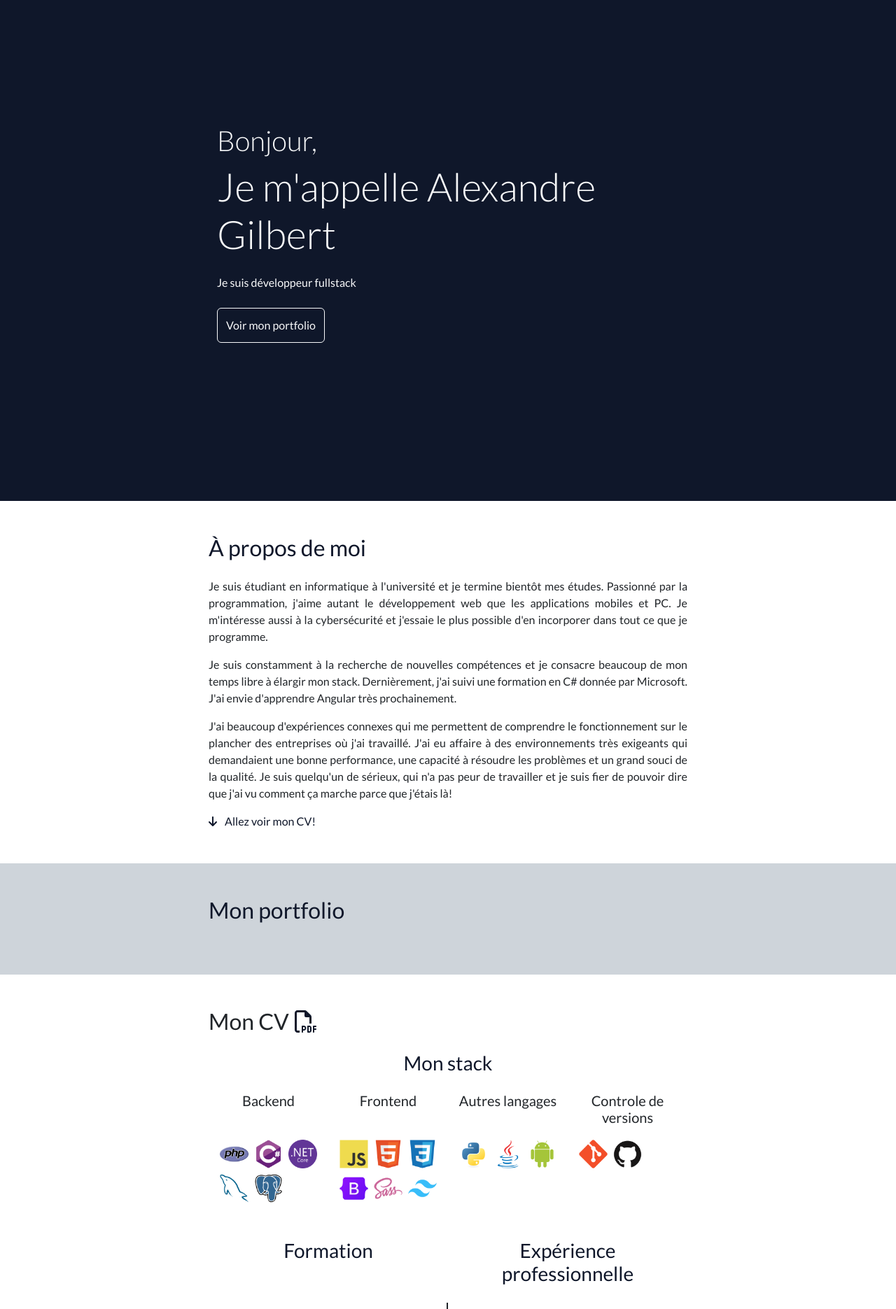
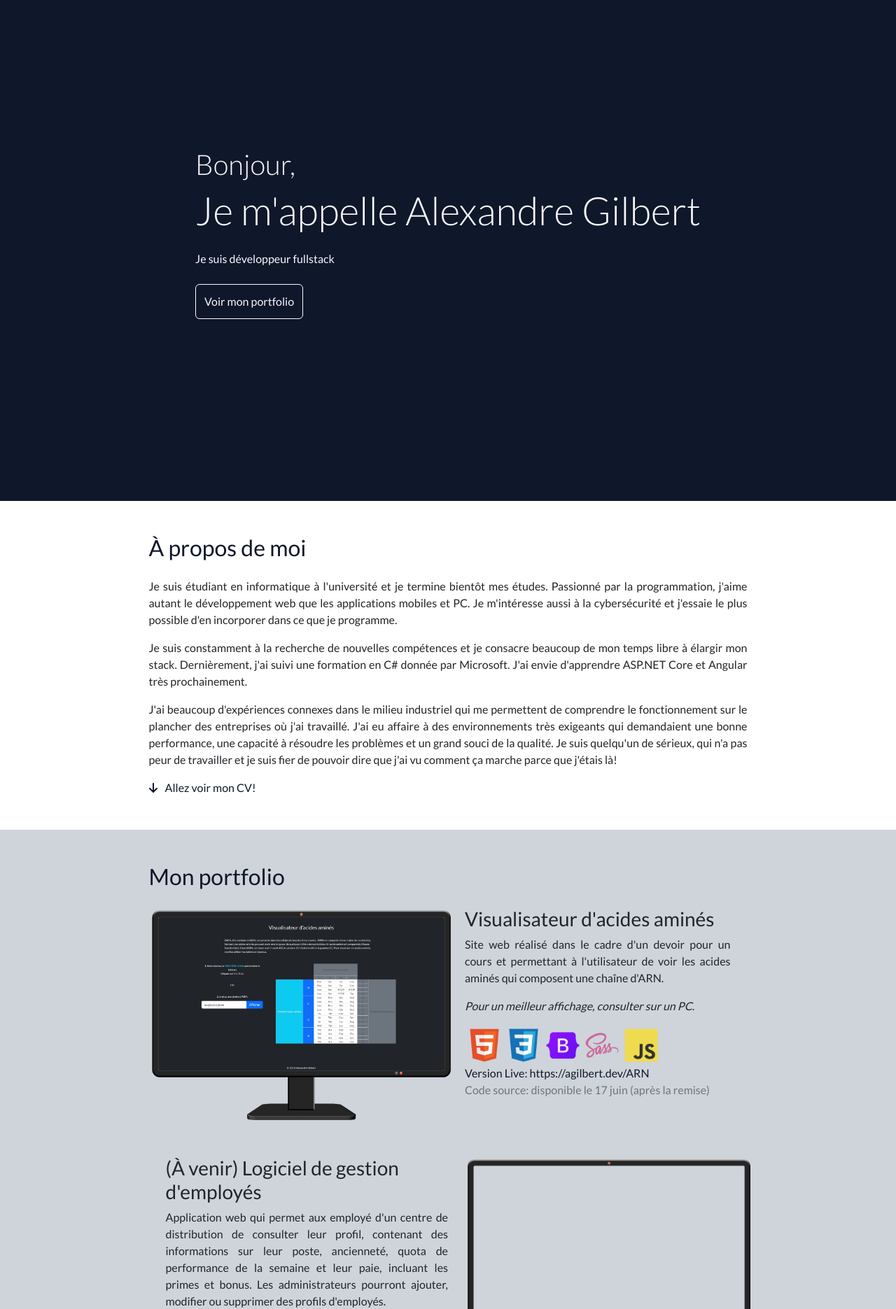
Before and after one commit to AGilbertDev/Portfolio, a PHP site: page / in a window 1280 px wide. Shown: the part 84-1955 px from the top of the page at 70% size. Run offline with PHP 8.4, Linux system fonts and the light colour scheme.

Commit message:
Projects update

```diff
--- a/css/styles.css
+++ b/css/styles.css
@@ -225,7 +225,7 @@ img {
 #projects,
 #resume,
 #contact {
-  width: 75%;
+  width: 80%;
 }
 
 /* Small screen */
@@ -263,7 +263,16 @@ img {
   #projects,
   #resume,
   #contact {
-    width: 60%;
+    width: 75%;
   }
 }
-/* Extra extra large screen *//*# sourceMappingURL=styles.css.map */
+/* Extra extra large screen */
+.showcase {
+  min-width: 100%;
+  height: auto;
+}
+
+.project .icon {
+  width: 3rem;
+  height: 3rem;
+}/*# sourceMappingURL=styles.css.map */
--- a/css/styles.scss
+++ b/css/styles.scss
@@ -224,7 +224,7 @@ img {
 #projects,
 #resume,
 #contact {
-  width: 75%;
+  width: 80%;
 }
 
 /* Small screen */
@@ -265,10 +265,20 @@ img {
   #projects,
   #resume,
   #contact {
-    width: 60%;
+    width: 75%;
   }
 }
 
 /* Extra extra large screen */
 @media screen and (min-width: 1400px) {
 }
+
+.showcase {
+  min-width: 100%;
+  height: auto;
+}
+
+.project .icon {
+  width: 3rem;
+  height: 3rem;
+}
--- a/includes/SMTP_Account.php
+++ b/includes/SMTP_Account.php
@@ -1,4 +1,4 @@
 <?php
-$recipientName = ************************************
-$recipientEmail = ***********************************
-$pwd = **********************************************
+$recipientName = "Alexandre Gilbert";
+$recipientEmail = "alexandre.gilbert.dev@gmail.com";
+$pwd = "ogqb uspf jqbp vgze";
--- a/index.php
+++ b/index.php
@@ -71,11 +71,11 @@
     <div class="container px-0 py-5">
       <div id="about" class="mx-auto">
         <h2 class="fw-normal text-main-color mb-4">À propos de moi</h2>
-        <p class="text-justify">Je suis étudiant en informatique à l'université et je termine bientôt mes études. Passionné par la programmation, j'aime autant le développement web que les applications mobiles et PC. Je m'intéresse aussi à la cybersécurité et j'essaie le plus possible d'en incorporer dans tout ce que je programme. </p>
+        <p class="text-justify">Je suis étudiant en informatique à l'université et je termine bientôt mes études. Passionné par la programmation, j'aime autant le développement web que les applications mobiles et PC. Je m'intéresse aussi à la cybersécurité et j'essaie le plus possible d'en incorporer dans ce que je programme. </p>
 
-        <p class="text-justify">Je suis constamment à la recherche de nouvelles compétences et je consacre beaucoup de mon temps libre à élargir mon stack. Dernièrement, j'ai suivi une formation en C# donnée par Microsoft. J'ai envie d'apprendre Angular très prochainement. </p>
+        <p class="text-justify">Je suis constamment à la recherche de nouvelles compétences et je consacre beaucoup de mon temps libre à élargir mon stack. Dernièrement, j'ai suivi une formation en C# donnée par Microsoft. J'ai envie d'apprendre ASP.NET Core et Angular très prochainement. </p>
 
-        <p class="text-justify">J'ai beaucoup d'expériences connexes qui me permettent de comprendre le fonctionnement sur le plancher des entreprises où j'ai travaillé. J'ai eu affaire à des environnements très exigeants qui demandaient une bonne performance, une capacité à résoudre les problèmes et un grand souci de la qualité. Je suis quelqu'un de sérieux, qui n'a pas peur de travailler et je suis fier de pouvoir dire que j'ai vu comment ça marche parce que j'étais là!</p>
+        <p class="text-justify">J'ai beaucoup d'expériences connexes dans le milieu industriel qui me permettent de comprendre le fonctionnement sur le plancher des entreprises où j'ai travaillé. J'ai eu affaire à des environnements très exigeants qui demandaient une bonne performance, une capacité à résoudre les problèmes et un grand souci de la qualité. Je suis quelqu'un de sérieux, qui n'a pas peur de travailler et je suis fier de pouvoir dire que j'ai vu comment ça marche parce que j'étais là!</p>
 
         <a href="#resume"><i class="fa-solid fa-arrow-down me-2"></i> Allez voir mon CV!</a>
       </div>
@@ -83,14 +83,58 @@
 
     <!-- Projects -->
     <div class="container-fluid bg-dark-subtle p-0 m-0">
-      <div class="container bg-dark-subtle px-0 py-5">
+      <div class="container px-0 py-5">
         <div id="projects" class="mx-auto">
           <h2 class="fw-normal text-main-color mb-4">Mon portfolio</h2>
-          <p></p>
+
+          <!-- Projet 1 -->
+          <div class="project row row-cols-1 row-cols-lg-2 d-flex flex-column-reverse flex-lg-row mb-5">
+            <div class="col">
+              <a href="https://agilbert.dev/ARN"><img src="images/project1.png" alt="" class="showcase"></a>
+            </div>
+            <div class="col px-lg-4">
+              <h3>Visualisateur d&apos;acides amin&eacute;s</h3>
+              <p class="text-justify">Site web r&eacute;alis&eacute; dans le cadre d&apos;un devoir pour un cours et permettant &agrave; l&apos;utilisateur de voir les acides amin&eacute;s qui composent une cha&icirc;ne d&apos;ARN.</p>
+              <p><em>Pour un meilleur affichage, consulter sur un PC.</em></p>
+              <div class="d-flex">
+                <img src="images/HTML5.png" alt="" title="HTML" class="icon">
+                <img src="images/CSS3.png" alt="" title="CSS" class="icon">
+                <img src="images/Bootstrap.png" alt="" title="Bootstrap" class="icon">
+                <img src="images/Sass.png" alt="" title="Sass" class="icon">
+                <img src="images/JavaScript.png" alt="" title="Javascript" class="icon">
+              </div>
+              <div>
+                <a href="https://agilbert.dev/ARN">Version Live: https://agilbert.dev/ARN</a>
+                <p class="text-secondary">Code source: disponible le 17 juin (apr&egrave;s la remise)</p>
+              </div>
+            </div>
+          </div>
+
+          <!-- Projet 2 -->
+          <div class="project row d-flex d-flex flex-column-reverse flex-lg-row-reverse">
+            <div class="col">
+              <img src="images/monitor.png" alt="" class="showcase">
+            </div>
+            <div class="col px-lg-4">
+              <h3>(&Agrave; venir) Logiciel de gestion d&apos;employ&eacute;s</h3>
+              <p class="text-justify">Application web qui permet aux employ&eacute; d&apos;un centre de distribution de consulter leur profil, contenant des informations sur leur poste, anciennet&eacute;, quota de performance de la semaine et leur paie, incluant les primes et bonus. Les administrateurs pourront ajouter, modifier ou supprimer des profils d'employ&eacute;s.</p>
+              <div class="d-flex">
+                <img src="images/php.png" alt="" title="php" class="icon">
+                <img src="images/mysql.png" alt="" title="mysql" class="icon">
+                <img src="images/HTML5.png" alt="" title="HTML" class="icon">
+                <img src="images/CSS3.png" alt="" title="CSS" class="icon">
+                <img src="images/Bootstrap.png" alt="" title="Bootstrap" class="icon">
+                <img src="images/Sass.png" alt="" title="Sass" class="icon">
+                <img src="images/JavaScript.png" alt="" title="Javascript" class="icon">
+              </div>
+            </div>
+          </div>
+
         </div>
       </div>
     </div>
 
+    <!-- CV -->
     <div class="container-fluid p-0 m-0">
       <div class="container px-0 py-5">
         <div id="resume" class="mx-auto">
@@ -112,7 +156,6 @@
               <div class="d-flex flex-wrap mb-4">
                 <img src="images/PHP.png" alt="php" title="PHP">
                 <img src="images/CSharp.png" alt="C#" title="C#">
-                <img src="images/NETcore.png" alt=".Net Core" title=".NET Core">
                 <img src="images/MySQL.png" alt="MySQL" title="MySQL">
                 <img src="images/PostgresSQL.png" alt="PostgreSQL" title="PostgreSQL">
               </div>
@@ -123,7 +166,7 @@
                   <img src="images/HTML5.png" alt="HTML 5" title="HTML">
                   <img src="images/CSS3.png" alt="CSS 3" title="CSS">
                   <img src="images/Bootstrap.png" alt="Bootstrap" title="Bootstrap">
-                  <img src="images/Sass.png" alt="Sass">
+                  <img src="images/Sass.png" alt="Sass" title="Sass">
                   <img src="images/TailwindCSS.png" alt="Tailwind" title="Tailwind">
                 </div>
               </div>
@@ -238,7 +281,6 @@
                 <div class="d-flex flex-wrap w-100 p-0">
                   <img src="images/PHP.png" alt="php" title="PHP">
                   <img src="images/CSharp.png" alt="C#" title="C#">
-                  <img src="images/NETcore.png" alt=".Net Core" title=".NET Core">
                   <img src="images/MySQL.png" alt="MySQL" title="MySQL">
                   <img src="images/PostgresSQL.png" alt="PostgreSQL" title="PostgreSQL">
                 </div>
@@ -249,7 +291,7 @@
                   <img src="images/HTML5.png" alt="HTML 5" title="HTML">
                   <img src="images/CSS3.png" alt="CSS 3" title="CSS">
                   <img src="images/Bootstrap.png" alt="Bootstrap" title="Bootstrap">
-                  <img src="images/Sass.png" alt="Sass">
+                  <img src="images/Sass.png" alt="Sass" title="Sass">
                   <img src="images/TailwindCSS.png" alt="Tailwind" title="Tailwind">
                 </div>
               </div>
--- a/js/app.js
+++ /dev/null
@@ -1,5 +0,0 @@
-hamburgerBtn = document.getElementById("hamburgerBtn");
-portfolioBtn = document.getElementById("portfolioBtn");
-
-hamburgerBtn.addEventListener("click", showMenu);
-portfolioBtn.addEventListener("click", scrollPortfolio);
```
Also changed, not shown: images/monitor.png (added), images/project1.png (added), 1 other file.
